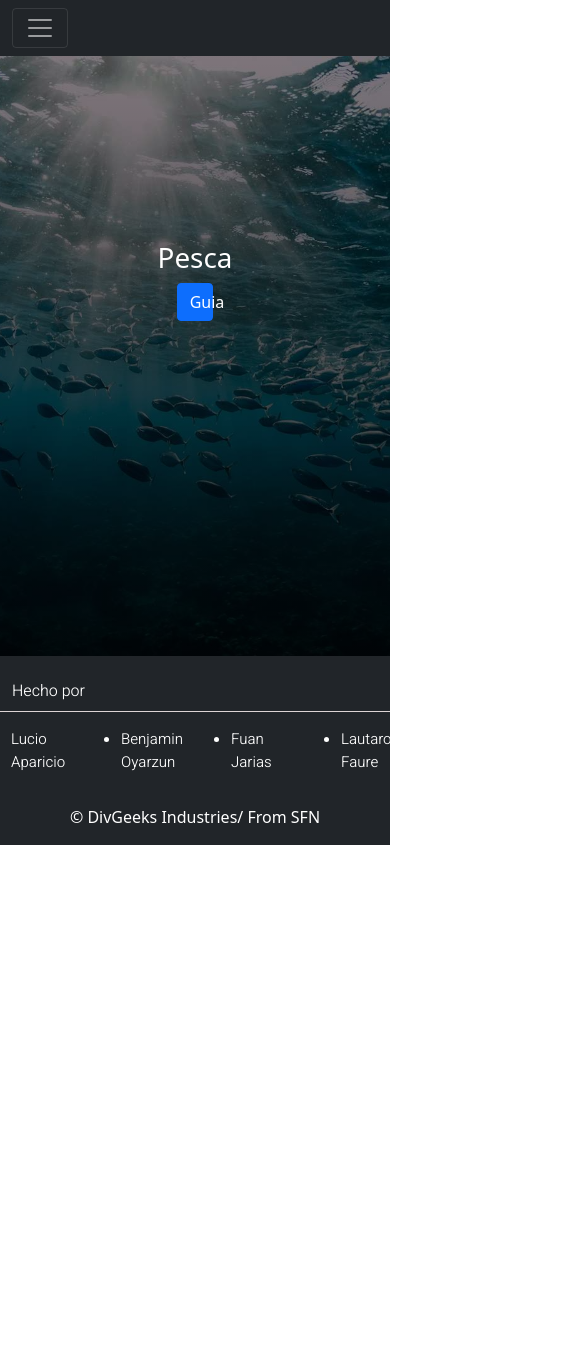
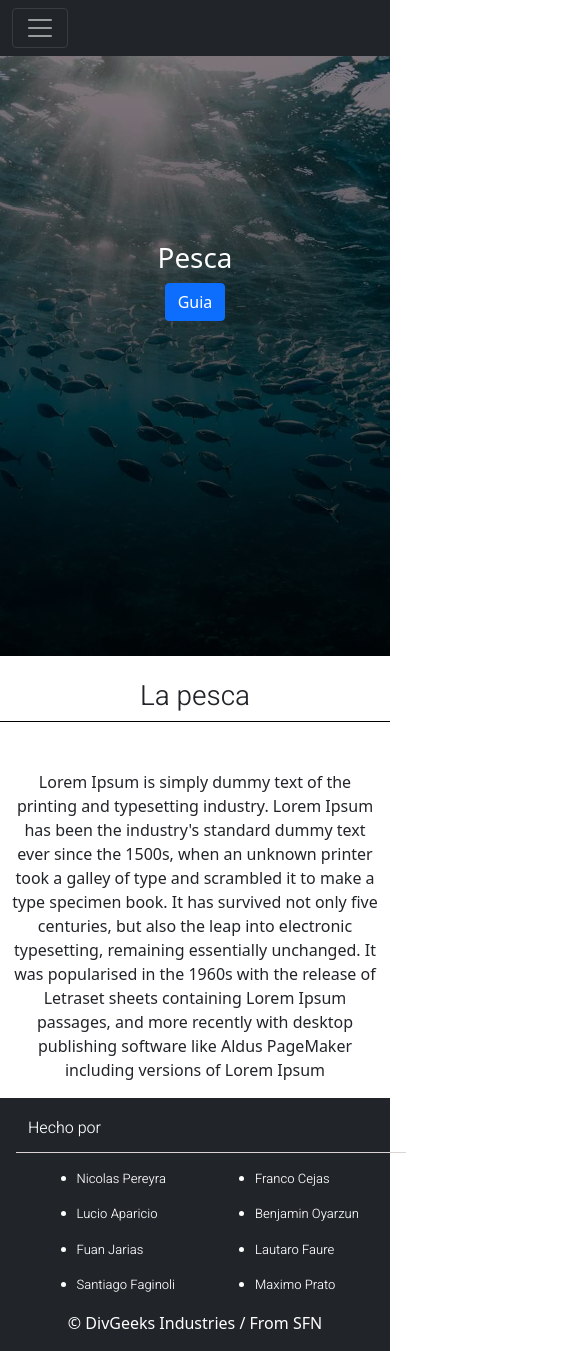
Before and after one commit to nicop1234/pagina-geo2, a Next.js app: page / in a window 390 px wide. Shown: the top 1351 px of the page, 585 px wide, since content can reach past the window. Before the commit the page ends 845 px from the top, so only its background shows below. Built offline with nearby package versions, Linux system fonts and the light colour scheme.

Commit message:
responsive

```diff
--- a/components/Collapse1.js
+++ b/components/Collapse1.js
@@ -20,15 +20,14 @@ const Footer = ({hrn1, hrn2, hrn3, n1, n2, n3, hrn4, hrn5, hrn6, n4, n5, n6}) =>
       <Button
         onClick={() => setOpen(!open)}
         aria-controls='example-collapse-text'
-        aria-expanded={open}
-        style={{ width: "10%" }}>
+        aria-expanded={open} >
         Guia
       </Button>
       <div style={{ minHeight: "150px" }}>
         <Collapse in={open} >
           <div id='example-collapse-text'>
             <div className='d-flex justify-content-center pt-2 '>
-              <Card body style={{ width: "35%" }}>
+              <Card body style={{ width: "50%" }} >
                 <ListGroup variant='flush'>
                   <ListGroup.Item>
                     <Link href={hrn1}>
--- a/components/Layout.js
+++ b/components/Layout.js
@@ -39,32 +39,40 @@ const header = ({ children }) => {
         </Container>
       </Navbar>
       {children}
-      <div className='text-white d-flex justify-content-center bg-dark'>
+
+
+        <div className='d-flex bg-dark text-white'>
           <Container>
-          <Row className='mb-3'>
-            <h6 className='mt-3 mb-3 fuente titulo'>Hecho por</h6>
-            <div className='d-flex'>
-              <Container className='d-flex justify-content-center'>
+            <Row>
+              <div className='d-flex mx-3 titulo mt-3 mb-3'>
+                <h6 className=' fuente '>Hecho por</h6>
+              </div>
+            </Row>
+            <Row>
+              <Container className='d-flex d-flex justify-content-center'>
+              <Row className="justify-content-center">
               {Nombres.map(({ nombre }, i) => (
-                  <div className='d-flex col-md-3 col-lg-1 col-xl-1 col-sm-4 col-4 ms-1'>
+                <div className="col-5 col-lg-1 col-md-3 ms-3">
                   <ul>
                     <li className='fuente nombres-estilo'>{nombre}</li>
                   </ul>
                 </div>
               ))}
+              </Row>
               </Container>
-            </div>
+
             </Row>
             <Row>
-            <div className='text-center'>
+              <div className='d-flex justify-content-center'>
                 <p>
-                <span className='text-center'> © </span> DivGeeks Industries/
+                  <span> © </span> DivGeeks Industries /
                   From SFN
                 </p>
               </div>
             </Row>
           </Container>
         </div>
+
     </>
   );
 };
--- a/pages/index.js
+++ b/pages/index.js
@@ -1,16 +1,18 @@
-import Head from 'next/head'
-import Image from 'next/image'
-import Layout from '../components/Layout'
-import Hero from '../components/Hero'
+/** @format */
 
+import Head from "next/head";
+import Image from "next/image";
+import Layout from "../components/Layout";
+import Hero from "../components/Hero";
+import { Container, Row, Button } from "react-bootstrap";
 
 export default function Home() {
   return (
     <>
       <Head>
         <title>Pagina pesca || trabajo para geo</title>
-        <meta name="description" content="Generated by create next app" />
-        <link rel="icon" href="/favicon.ico" />
+        <meta name='description' content='Generated by create next app' />
+        <link rel='icon' href='/favicon.ico' />
       </Head>
       <main>
         <Layout>
@@ -25,11 +27,50 @@ export default function Home() {
             n2='Que se pesca'
             n3='Tipos de barcos y metodologias de pesca'
             n4='Objetivos'
-          n5= 'Inidep'
-          n6= 'Problematica | milla 201'
+            n5='Inidep'
+            n6='Problematica | milla 201'
           />
+
+          <Container className='mt-4' id='ques'>
+            <Row className=' mb-5'>
+              <div>
+                <h1 className='fuente text-center'  >La pesca</h1>
+              </div>
+              <div className=' titulo1'></div>
+            </Row>
+            <Row classname=' justify-content mt-5 '>
+              <div className='d-flex justify-content-center'>
+                <div className='d-flex col-12 col-lg-5 align-items-center '>
+                  <div className="text-center ">
+                    <p classname='fuente'>
+                      Lorem Ipsum is simply dummy text of the printing and
+                      typesetting industry. Lorem Ipsum has been the industry's
+                      standard dummy text ever since the 1500s, when an unknown
+                      printer took a galley of type and scrambled it to make a
+                      type specimen book. It has survived not only five
+                      centuries, but also the leap into electronic typesetting,
+                      remaining essentially unchanged. It was popularised in the
+                      1960s with the release of Letraset sheets containing Lorem
+                      Ipsum passages, and more recently with desktop publishing
+                      software like Aldus PageMaker including versions of Lorem
+                      Ipsum
+                    </p>
+                  </div>
+                  <div className='d-flex col-lg-1'></div>
+                </div>
+                <div classname='d-flex col-12 col-lg-5 '>
+                  <Image
+                    width={1920}
+                    height={1159}
+                    layout='intrinsic'
+                    src='/img/pesca.jpg'
+                  />
+                </div>
+              </div>
+            </Row>
+          </Container>
         </Layout>
       </main>
     </>
-  )
+  );
 }
--- a/styles/globals.scss
+++ b/styles/globals.scss
@@ -19,9 +19,13 @@
   }
 
 .nombres-estilo{
-    font-size: 15px;
+    font-size: 13px;
 }
 .titulo {
     border-bottom: 1px solid #dcd4d4;
-    padding: 10px;
+    padding: 5px;
 }
+
+.titulo1 {
+  border-bottom: 1px solid #000000;
+}
```
Also changed, not shown: public/img/pesca.jpg (added). Lines whose indentation alone changed are shown as unchanged.
